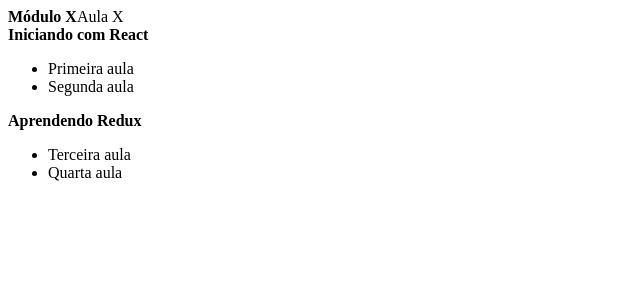
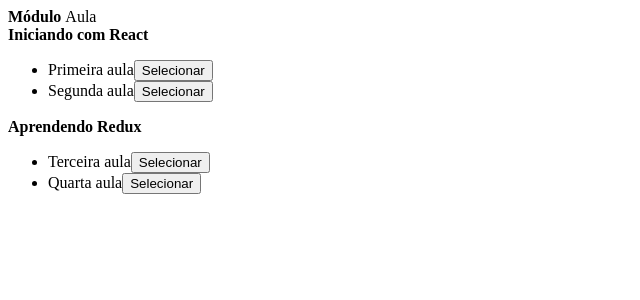
Before and after one commit to robsoninocencio/desvendando-redux-na-pratica, a React (Create React App) app: page / in a window 1280 px wide. Shown: the top 300 px of the page, without its empty margins (0-640 px from the left). Built offline with nearby package versions, Linux system fonts and the light colour scheme.

Commit message:
Criando uma action para alterar o estado no reducer

```diff
--- a/src/components/Sidebar/index.js
+++ b/src/components/Sidebar/index.js
@@ -2,7 +2,15 @@ import React from 'react';
 
 import { connect } from 'react-redux';
 
-const Sidebar = ({ modules }) => (
+function toggleLesson(module, lesson) {
+    return {
+        type: 'TOGGLE_LESSON',
+        module,
+        lesson,
+    }
+}
+
+const Sidebar = ({ modules, dispatch }) => (
     <aside>
         {modules.map(module => (
             <div key={module.id}>
@@ -11,6 +19,7 @@ const Sidebar = ({ modules }) => (
                     {module.lessons.map(lesson => (
                         <li key={lesson.id}>
                             {lesson.title}
+                            <button onClick={() => dispatch(toggleLesson(module, lesson))}>Selecionar</button>
                         </li>
                     ))}
                 </ul>
--- a/src/components/Video/index.js
+++ b/src/components/Video/index.js
@@ -1,12 +1,16 @@
-import React, { Component } from 'react'
+import React from 'react';
+import { connect } from 'react-redux';
 
-export default class Video extends Component {
-    render() {
-        return (
-            <div>
-                <strong>Módulo X</strong>
-                <span>Aula X</span>
-            </div>
-        )
-    }
-}
+const Video = ({ activeModule, activeLesson }) => {
+    return (
+        <div>
+            <strong>Módulo {activeModule.title}</strong>
+            <span>Aula {activeLesson.title}</span>
+        </div>
+    );
+};
+
+export default connect(state => ({
+    activeModule: state.activeModule,
+    activeLesson: state.activeLesson,
+}))(Video);
--- a/src/store/index.js
+++ b/src/store/index.js
@@ -1,7 +1,6 @@
 import { createStore } from 'redux';
 
-function reducer() {
-    return {
+const INITIAL_STATE = {
     activeLesson: {},
     activeModule: {},
     modules: [
@@ -23,6 +22,12 @@ function reducer() {
         }
     ]
 }
+
+function reducer(state = INITIAL_STATE, action) {
+    if (action.type === 'TOGGLE_LESSON') {
+        return { ...state, activeLesson: action.lesson, activeModule: action.module }
+    }
+    return state
 }
 
 const store = createStore(reducer);
```
Lines whose indentation alone changed are shown as unchanged.
